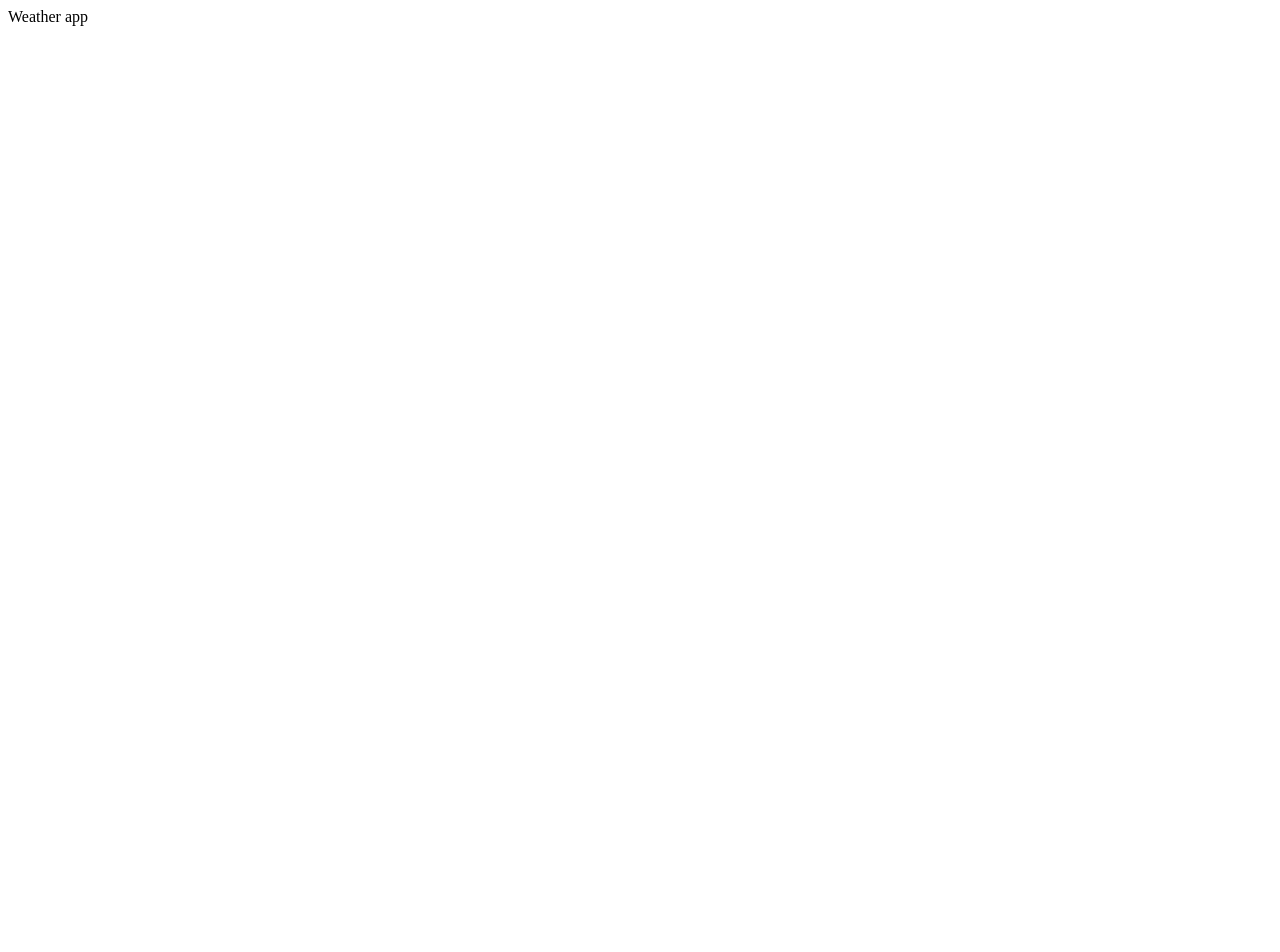
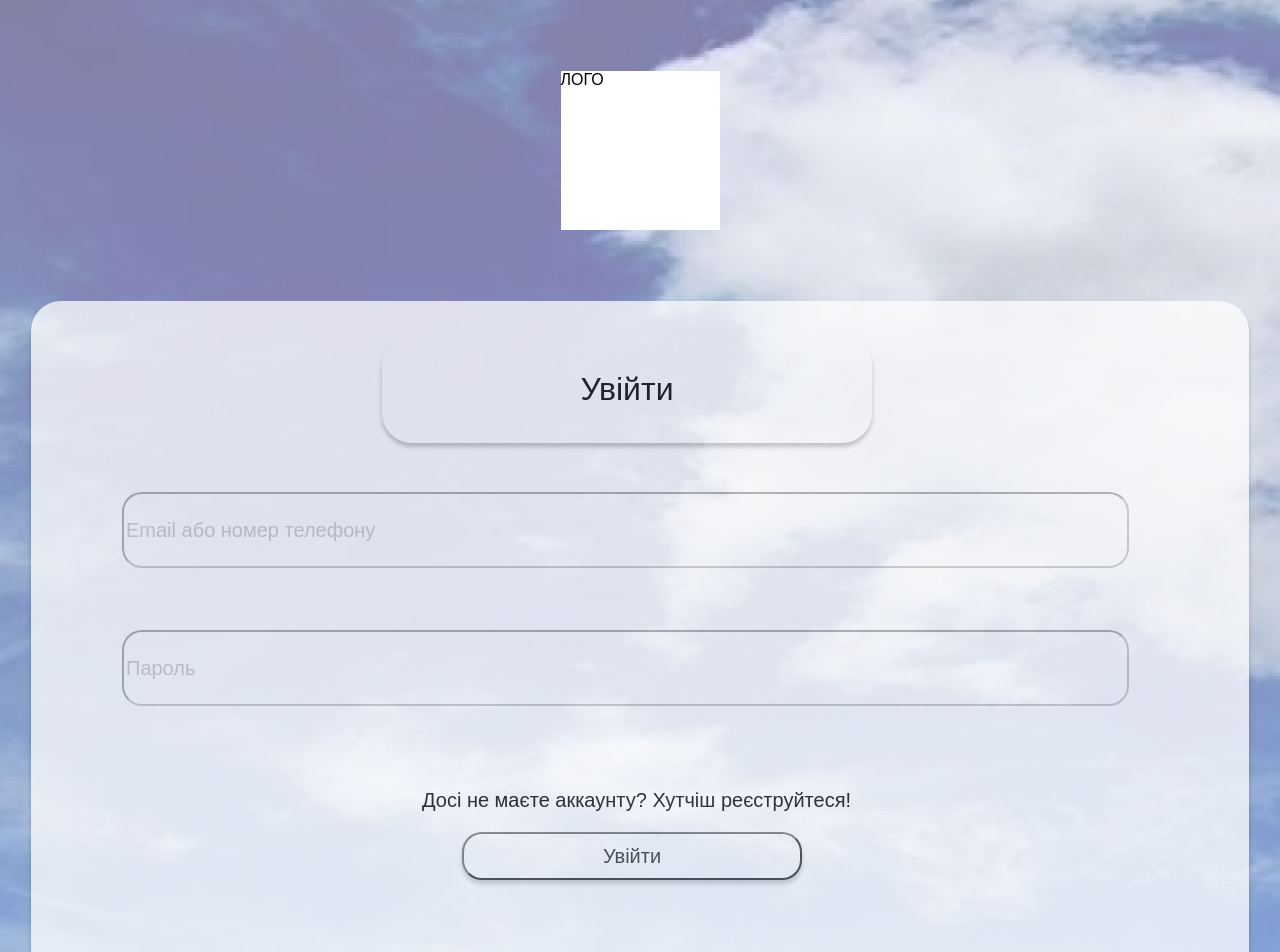
Before and after one commit to tarasavage/wheather-app-frontend, a React (Vite) app in the folder Weather/: page /login in a window 1280 px wide. Shown: the top 952 px of the page. Before the commit the page ends 800 px from the top, so only its background shows below. Built offline with nearby package versions, Linux system fonts and the light colour scheme.

Commit message:
authorisation

```diff
--- a/Weather/package.json
+++ b/Weather/package.json
@@ -11,7 +11,9 @@
   },
   "dependencies": {
     "react": "^18.2.0",
-    "react-dom": "^18.2.0"
+    "react-dom": "^18.2.0",
+    "react-router-dom": "^6.11.1",
+    "typeface-montserrat": "^1.1.13"
   },
   "devDependencies": {
     "@types/react": "^18.0.28",
--- a/Weather/src/App.jsx
+++ b/Weather/src/App.jsx
@@ -1,5 +1,18 @@
+import { BrowserRouter, Routes, Route } from 'react-router-dom';
+import LogIn from './Components/Authorisation/LogIn/LogIn';
+import SignUp from './Components/Authorisation/SignUp/SignUp';
+
 function App() {
-  return <>Weather app</>;
+  return (
+    <>
+      <BrowserRouter>
+        <Routes>
+          <Route path='/' element={<SignUp />} />
+          <Route path='/login' element={<LogIn />} />
+        </Routes>
+      </BrowserRouter>
+    </>
+  );
 }
 
 export default App;
--- /dev/null
+++ b/Weather/src/Components/Authorisation/Authorisation.css
@@ -0,0 +1,71 @@
+.logo {
+  width: 159px;
+  height: 159px;
+  background: #ffffff;
+  margin: 71px auto;
+}
+.SignUpForm {
+  width: 1127px;
+  height: 644px;
+  background: #ffffff;
+  box-shadow: 0px 4px 4px rgba(0, 0, 0, 0.25);
+  border-radius: 30px;
+  margin: 0 auto;
+  opacity: 0.75;
+  padding: 17px 0 26px 91px;
+}
+.SignUpTitle {
+  background: #ffffff;
+  box-shadow: 0px 4px 4px rgba(0, 0, 0, 0.25);
+  border-radius: 30px;
+  width: 490px;
+  height: 108px;
+  font-size: 32px;
+  line-height: 39px;
+  color: #000000;
+  display: flex;
+  align-items: center;
+  justify-content: center;
+  margin: 17px 0 49px 260px;
+}
+.single-field {
+  width: 480px;
+  height: 70px;
+  border-radius: 20px;
+  font-size: 20px;
+  line-height: 24px;
+  color: #000000;
+  margin-bottom: 62px;
+  opacity: 0.4;
+}
+.full-field {
+  margin-bottom: 62px;
+
+  width: 999px;
+  height: 70px;
+  background: #ffffff;
+  border-radius: 20px;
+  font-size: 20px;
+  line-height: 24px;
+
+  color: #000000;
+
+  opacity: 0.4;
+}
+.submit-btn {
+  font-size: 20px;
+  line-height: 24px;
+  background: #ffffff;
+  opacity: 0.8;
+  box-shadow: 0px 4px 4px rgba(0, 0, 0, 0.25);
+  border-radius: 20px;
+  color: #000000;
+  width: 340px;
+  height: 48px;
+}
+.register-label {
+  font-size: 20px;
+  line-height: 24px;
+  margin-left: 300px;
+  color: #000000;
+}
--- /dev/null
+++ b/Weather/src/Components/Authorisation/LogIn/LogIn.jsx
@@ -0,0 +1,97 @@
+import React, { useState } from 'react';
+import '../Authorisation.css';
+
+function LogIn() {
+  const [emailOrPhone, setEmailOrPhone] = useState('');
+  const [password, setPassword] = useState('');
+
+  const [errors, setErrors] = useState({});
+
+  const handleSubmit = (e) => {
+    e.preventDefault();
+
+    // Check for errors
+    const newErrors = {};
+
+    if (!password) {
+      newErrors.password = 'Password is required';
+    }
+    const regex = /^(\+\d{1,3}\s?)?\d{8,14}$|^[\w.-]+@[\w.-]+\.[A-Za-z]{2,}$/;
+    if (!regex.test(emailOrPhone)) {
+      newErrors.emailOrPhone = 'Invalid email or phone number';
+    }
+
+    if (Object.keys(newErrors).length === 0) {
+      console.log('Form submitted');
+    } else {
+      setErrors(newErrors);
+    }
+  };
+
+  const divStyle = {
+    backgroundImage: 'url(/AuthorisationBg.png)',
+    width: '100vw',
+    height: '120vh',
+    backgroundSize: 'cover',
+    backgroundPosition: 'center center',
+    backgroundRepeat: 'no-repeat',
+    position: 'absolute',
+  };
+
+  return (
+    <div style={divStyle}>
+      <div></div>
+      <div className='logo'>ЛОГО</div>
+      <form onSubmit={handleSubmit} className='SignUpForm'>
+        <div className='SignUpTitle'>Увійти</div>
+
+        <div>
+          {errors.emailOrPhone && (
+            <div style={{ marginTop: '-18px' }}>{errors.emailOrPhone}</div>
+          )}
+        </div>
+        <div>
+          <input
+            className='full-field'
+            type='text'
+            value={emailOrPhone}
+            placeholder='Email або номер телефону'
+            onChange={(e) => setEmailOrPhone(e.target.value)}
+          />
+        </div>
+        <div>
+          {errors.password && (
+            <div style={{ marginTop: '-18px' }}>{errors.password}</div>
+          )}
+          {errors.confirmPassword && (
+            <div style={{ marginTop: '-18px' }}>{errors.confirmPassword}</div>
+          )}
+        </div>
+        <div>
+          <input
+            style={{ marginRight: '29px' }}
+            className='full-field'
+            placeholder='Пароль'
+            type='password'
+            value={password}
+            onChange={(e) => setPassword(e.target.value)}
+          />
+        </div>
+        <p className='register-label'>
+          Досі не маєте аккаунту? Хутчіш реєструйтеся!
+        </p>
+        <div
+          style={{
+            marginLeft: '340px',
+          }}
+        >
+          <button type='submit' className='submit-btn'>
+            Увійти
+          </button>
+        </div>
+      </form>
+    </div>
+  );
+}
+
+export default LogIn;
--- /dev/null
+++ b/Weather/src/Components/Authorisation/SignUp/SignUp.jsx
@@ -0,0 +1,137 @@
+import React, { useState } from 'react';
+import '../Authorisation.css';
+
+function SignUp() {
+  const [name, setName] = useState('');
+  const [surname, setSurname] = useState('');
+  const [emailOrPhone, setEmailOrPhone] = useState('');
+  const [password, setPassword] = useState('');
+  const [confirmPassword, setConfirmPassword] = useState('');
+
+  const [errors, setErrors] = useState({});
+
+  const handleSubmit = (e) => {
+    e.preventDefault();
+
+    // Check for errors
+    const newErrors = {};
+    const regex = /^(\+\d{1,3}\s?)?\d{8,14}$|^[\w.-]+@[\w.-]+\.[A-Za-z]{2,}$/;
+    if (!regex.test(emailOrPhone)) {
+      newErrors.emailOrPhone = 'Invalid email or phone number';
+    }
+
+    if (!name) {
+      newErrors.name = 'Name is required';
+    }
+    if (!surname) {
+      newErrors.surname = 'Surname is required';
+    }
+    if (!password) {
+      newErrors.password = 'Password is required';
+    }
+    if (password !== confirmPassword) {
+      newErrors.confirmPassword = 'Passwords do not match';
+    }
+
+    if (Object.keys(newErrors).length === 0) {
+      console.log('Form submitted');
+    } else {
+      setErrors(newErrors);
+    }
+  };
+
+  const divStyle = {
+    backgroundImage: 'url(/AuthorisationBg.png)',
+    width: '100vw',
+    height: '100vh',
+    backgroundSize: 'cover',
+    backgroundPosition: 'center center',
+    backgroundRepeat: 'no-repeat',
+    position: 'fixed',
+  };
+
+  return (
+    <div style={divStyle}>
+      <div className='logo'>ЛОГО</div>
+      <form onSubmit={handleSubmit} className='SignUpForm'>
+        <div className='SignUpTitle'>Реєстрація</div>
+        <div>
+          <div style={{ display: 'flex', gap: '375px' }}>
+            {errors.surname && (
+              <div style={{ marginTop: '-20px' }}>{errors.surname}</div>
+            )}
+            {errors.name && (
+              <div style={{ marginTop: '-20px' }}>{errors.name}</div>
+            )}
+          </div>
+          <input
+            className='single-field'
+            type='text'
+            style={{ marginRight: '29px' }}
+            value={name}
+            placeholder="Ім'я"
+            onChange={(e) => setName(e.target.value)}
+          />
+          <input
+            className='single-field'
+            type='text'
+            value={surname}
+            placeholder='Прізвище'
+            onChange={(e) => setSurname(e.target.value)}
+          />
+        </div>
+        <div>
+          {errors.emailOrPhone && (
+            <div style={{ marginTop: '-18px' }}>{errors.emailOrPhone}</div>
+          )}
+        </div>
+        <div>
+          <input
+            className='full-field'
+            type='text'
+            value={emailOrPhone}
+            placeholder='Email або номер телефону'
+            onChange={(e) => setEmailOrPhone(e.target.value)}
+          />
+        </div>
+        <div>
+          {errors.password && (
+            <div style={{ marginTop: '-18px' }}>{errors.password}</div>
+          )}
+          {errors.confirmPassword && (
+            <div style={{ marginTop: '-18px' }}>{errors.confirmPassword}</div>
+          )}
+        </div>
+        <div>
+          <input
+            style={{ marginRight: '29px' }}
+            className='single-field'
+            placeholder='Придумайте пароль'
+            type='password'
+            value={password}
+            onChange={(e) => setPassword(e.target.value)}
+          />
+
+          <input
+            className='single-field'
+            placeholder='Повторіть пароль'
+            type='password'
+            value={confirmPassword}
+            onChange={(e) => setConfirmPassword(e.target.value)}
+          />
+        </div>
+        <div
+          style={{
+            marginLeft: '340px',
+          }}
+        >
+          <button type='submit' className='submit-btn'>
+            Зареєструватись
+          </button>
+        </div>
+      </form>
+    </div>
+  );
+}
+
+export default SignUp;
--- /dev/null
+++ b/Weather/src/main.css
@@ -0,0 +1,8 @@
+body {
+  padding: 0;
+  margin: 0;
+  box-sizing: border-box;
+  font-family: 'Montserrat', sans-serif;
+  font-style: normal;
+  font-weight: 500;
+}
--- a/Weather/src/main.jsx
+++ b/Weather/src/main.jsx
@@ -1,7 +1,7 @@
 import React from 'react';
 import ReactDOM from 'react-dom/client';
 import App from './App.jsx';
-
+import './main.css';
 ReactDOM.createRoot(document.getElementById('root')).render(
   <React.StrictMode>
     <App />
```
Also changed, not shown: Weather/public/AuthorisationBg.png (added), 1 other file (tests, documents, lock files or other folders).
